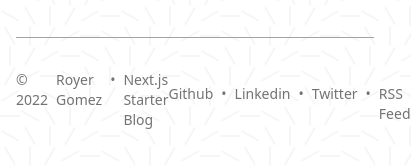
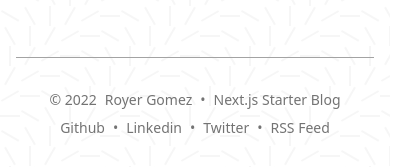
Before and after one commit to mandragora-hub/redania-blog, a Next.js app: page /projects in a window 390 px wide. Shown: the part 674-841 px from the top of the page, 411 px wide, since content can reach past the window. Built offline with nearby package versions, Linux system fonts and the light colour scheme; no server answers; a web font is replaced by a local one.

Commit message:
fix footer layout

```diff
--- a/components/Footer.tsx
+++ b/components/Footer.tsx
@@ -4,7 +4,7 @@ import siteMetadata from '@/data/siteMetadata'
 export default function Footer() {
   return (
     <footer className="border-t border-gray-400 dark:border-gray-700">
-      <div className="my-8 flex items-center justify-between">
+      <div className="my-8 flex flex-col items-center justify-between sm:flex-row">
         <div className="mb-2 flex space-x-2 text-sm text-gray-500 dark:text-gray-400">
           <div>{`© ${new Date().getFullYear()}`}</div>
           <div>{siteMetadata.author}</div>
--- a/layouts/PostLayout.tsx
+++ b/layouts/PostLayout.tsx
@@ -126,7 +126,7 @@ export default function PostLayout({
             <footer>
               <div className="divide-gray-200 text-sm font-medium leading-5 dark:divide-gray-700 xl:col-start-1 xl:row-start-2 xl:divide-y">
                 {(next || prev) && (
-                  <div className="flex justify-between py-4 xl:block xl:space-y-8 xl:py-8">
+                  <div className="block space-y-8 py-8 xl:flex xl:justify-between xl:space-y-0 xl:py-4">
                     {prev && (
                       <div>
                         <h2 className="text-xs uppercase tracking-wide text-gray-500 dark:text-gray-400">
```
